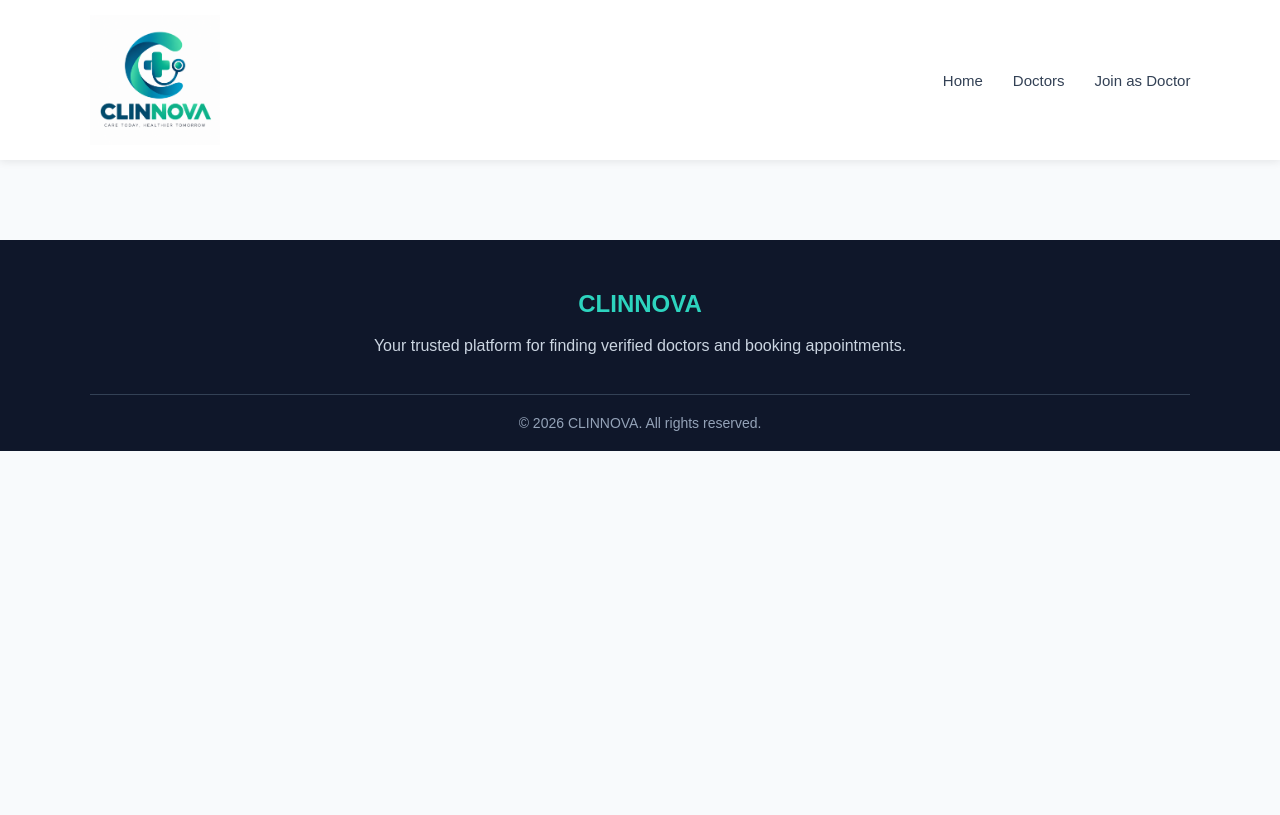
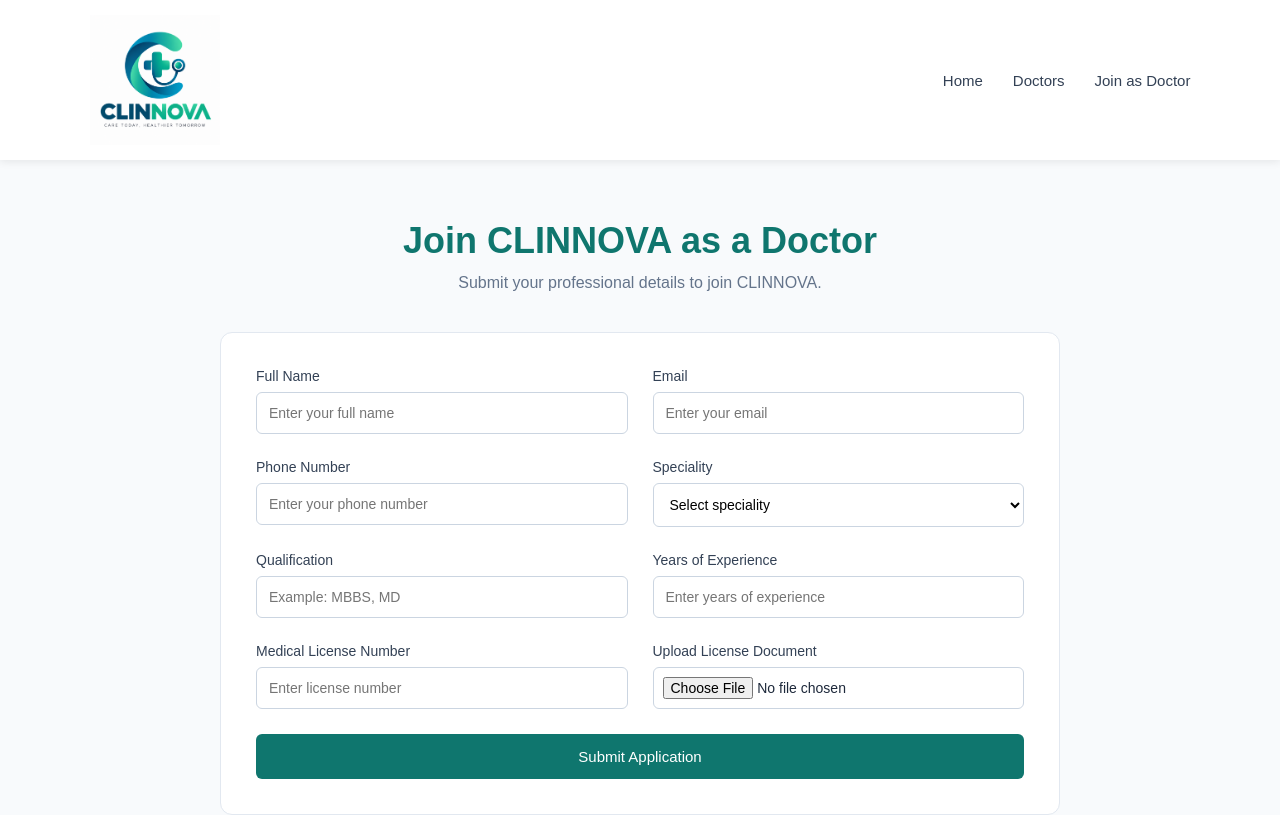
Before and after one commit to DhanushV2006/CLINNOVA, a React (Vite) app: page /join-doctor in a window 1280 px wide. Shown: the top 815 px of the page. Built offline with nearby package versions, Linux system fonts and the light colour scheme.

Commit message:
Add doctor registration and application status

```diff
--- a/src/App.jsx
+++ b/src/App.jsx
@@ -2,6 +2,8 @@ import Navbar from './components/Navbar'
 import Home from './pages/Home'
 import Doctors from './pages/Doctors'
 import Footer from './components/Footer'
+import JoinDoctor from './pages/JoinDoctor'
+import ApplicationStatus from './pages/ApplicationStatus'
 import { BrowserRouter, Routes, Route } from 'react-router'
 
 function App(){
@@ -12,6 +14,8 @@ function App(){
             <Routes>
                 <Route path="/" element={<Home/>}/>
                 <Route path="/doctors" element={<Doctors/>}/>
+                <Route path="/join-doctor" element={<JoinDoctor/>}/>
+                <Route path="/application-status" element={<ApplicationStatus/>}/>
             </Routes>
 
             <Footer/>
--- a/src/index.css
+++ b/src/index.css
@@ -507,3 +507,101 @@ button,input,select,textarea{
         margin-right:0;
     }
 }
+
+/* Join Doctor CSS */
+
+.join-doctor{
+    max-width:900px;
+    margin:0 auto;
+    padding:60px 30px;
+}
+
+.join-doctor h1{
+    text-align:center;
+    font-size:36px;
+    color:#0f766e;
+    margin-bottom:12px;
+}
+
+.join-doctor > p{
+    text-align:center;
+    color:#64748b;
+    margin-bottom:40px;
+}
+
+.doctor-form{
+    background:white;
+    border:1px solid #e2e8f0;
+    border-radius:12px;
+    padding:35px;
+    display:grid;
+    grid-template-columns:repeat(2,1fr);
+    gap:25px;
+}
+
+.doctor-form > div{
+    display:flex;
+    flex-direction:column;
+}
+
+.doctor-form label{
+    font-size:14px;
+    color:#334155;
+    margin-bottom:8px;
+}
+
+.doctor-form input,
+.doctor-form select{
+    width:100%;
+    padding:12px;
+    border:1px solid #cbd5e1;
+    border-radius:6px;
+    outline:none;
+    font-size:14px;
+    background:white;
+}
+
+.doctor-form input:focus,
+.doctor-form select:focus{
+    border-color:#0f766e;
+}
+
+.doctor-form input[type="file"]{
+    padding:9px;
+}
+
+.doctor-form button{
+    grid-column:1 / -1;
+    border:none;
+    padding:14px;
+    border-radius:6px;
+    background:#0f766e;
+    color:white;
+    font-size:15px;
+    cursor:pointer;
+}
+
+.doctor-form button:hover{
+    background:#115e59;
+}
+
+/* Join Doctor Responsive CSS */
+
+@media(max-width:600px){
+    .join-doctor{
+        padding:40px 20px;
+    }
+
+    .join-doctor h1{
+        font-size:30px;
+    }
+
+    .doctor-form{
+        grid-template-columns:1fr;
+        padding:25px;
+    }
+
+    .doctor-form button{
+        grid-column:auto;
+    }
+}
--- /dev/null
+++ b/src/pages/ApplicationStatus.jsx
@@ -0,0 +1,25 @@
+function ApplicationStatus(){
+    return(
+        <main className="application-status">
+            <div className="status-card">
+                <h1>Application Submitted</h1>
+
+                <p>
+                    Your doctor registration application has been submitted successfully.
+                </p>
+
+                <div className="status-box">
+                    <span>Application Status</span>
+                    <strong>Under Review</strong>
+                </div>
+
+                <p>
+                    Our admin team will review your professional details and medical
+                    license information.
+                </p>
+            </div>
+        </main>
+    )
+}
+
+export default ApplicationStatus
--- /dev/null
+++ b/src/pages/JoinDoctor.jsx
@@ -0,0 +1,148 @@
+import { useState } from 'react'
+
+function JoinDoctor(){
+    const [formData,setFormData] = useState({
+        name:"",
+        email:"",
+        phone:"",
+        speciality:"",
+        qualification:"",
+        experience:"",
+        license:""
+    })
+
+    const handleChange = (event)=>{
+        const {name,value} = event.target
+
+        setFormData({
+            ...formData,
+            [name]:value
+        })
+    }
+
+    const handleSubmit = (event)=>{
+    event.preventDefault()
+
+    console.log(formData)
+
+    window.location.href = "/application-status"
+}
+
+    return(
+        <main className="join-doctor">
+            <h1>Join CLINNOVA as a Doctor</h1>
+
+            <p>
+                Submit your professional details to join CLINNOVA.
+            </p>
+
+            <form className="doctor-form" onSubmit={handleSubmit}>
+
+                <div>
+                    <label>Full Name</label>
+                    <input
+                        type="text"
+                        name="name"
+                        value={formData.name}
+                        onChange={handleChange}
+                        placeholder="Enter your full name"
+                        required
+                    />
+                </div>
+
+                <div>
+                    <label>Email</label>
+                    <input
+                        type="email"
+                        name="email"
+                        value={formData.email}
+                        onChange={handleChange}
+                        placeholder="Enter your email"
+                        required
+                    />
+                </div>
+
+                <div>
+                    <label>Phone Number</label>
+                    <input
+                        type="tel"
+                        name="phone"
+                        value={formData.phone}
+                        onChange={handleChange}
+                        placeholder="Enter your phone number"
+                        required
+                    />
+                </div>
+
+                <div>
+                    <label>Speciality</label>
+                    <select
+                        name="speciality"
+                        value={formData.speciality}
+                        onChange={handleChange}
+                        required
+                    >
+                        <option value="">Select speciality</option>
+                        <option>General Physician</option>
+                        <option>Gynecologist</option>
+                        <option>Dermatologist</option>
+                        <option>Pediatrician</option>
+                        <option>Neurologist</option>
+                        <option>Gastroenterologist</option>
+                    </select>
+                </div>
+
+                <div>
+                    <label>Qualification</label>
+                    <input
+                        type="text"
+                        name="qualification"
+                        value={formData.qualification}
+                        onChange={handleChange}
+                        placeholder="Example: MBBS, MD"
+                        required
+                    />
+                </div>
+
+                <div>
+                    <label>Years of Experience</label>
+                    <input
+                        type="number"
+                        name="experience"
+                        value={formData.experience}
+                        onChange={handleChange}
+                        placeholder="Enter years of experience"
+                        required
+                    />
+                </div>
+
+                <div>
+                    <label>Medical License Number</label>
+                    <input
+                        type="text"
+                        name="license"
+                        value={formData.license}
+                        onChange={handleChange}
+                        placeholder="Enter license number"
+                        required
+                    />
+                </div>
+
+                <div>
+                    <label>Upload License Document</label>
+                    <input
+                        type="file"
+                        required
+                    />
+                </div>
+
+                <button type="submit">
+                    Submit Application
+                </button>
+
+            </form>
+        </main>
+    )
+}
+
+export default JoinDoctor
```
